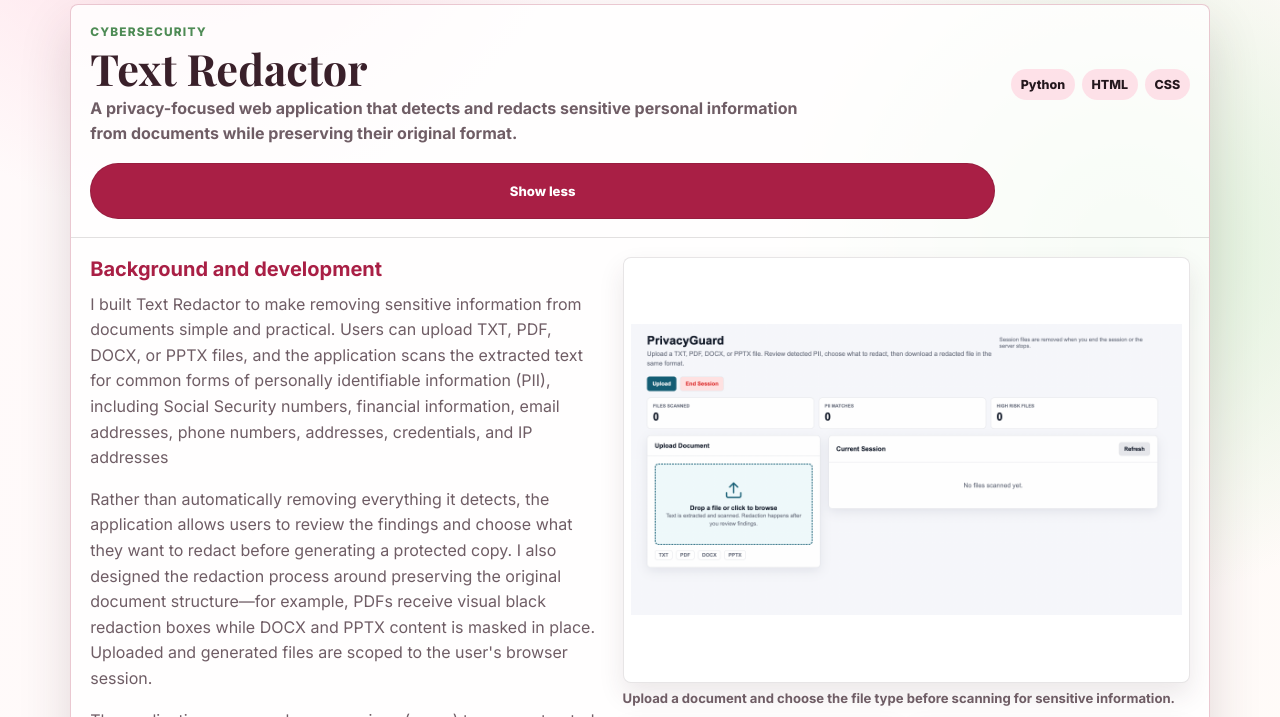
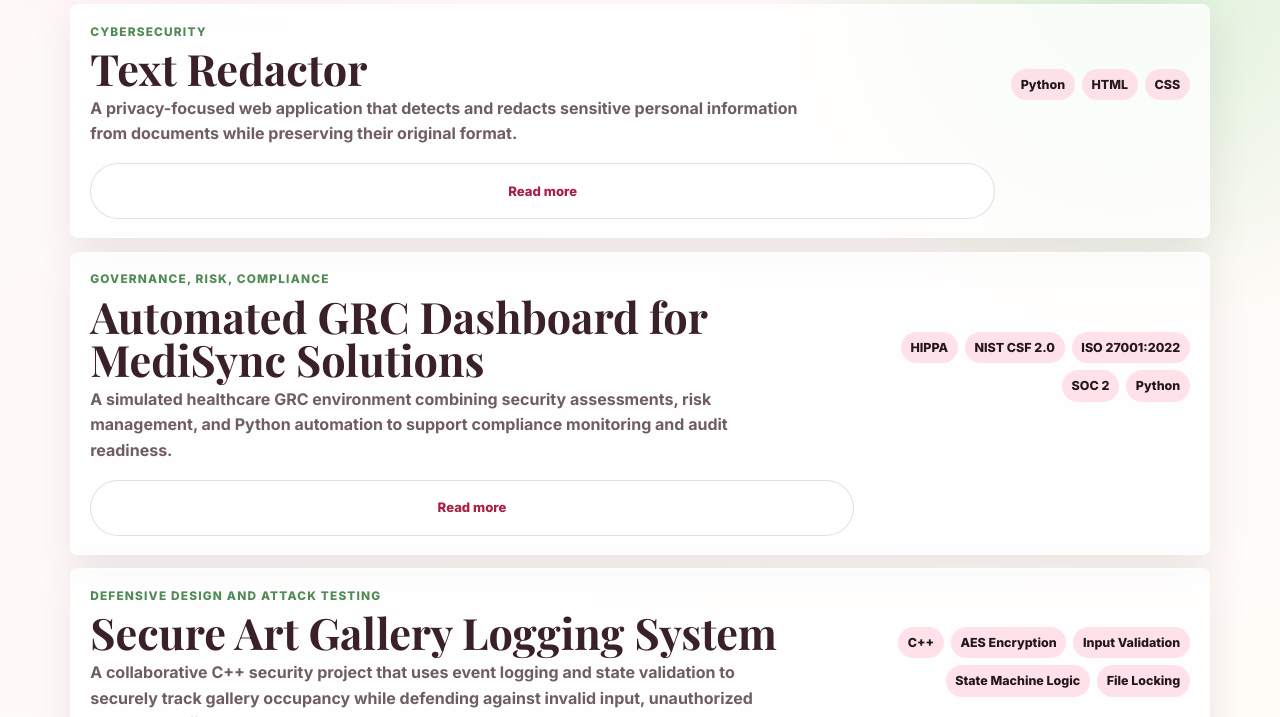
Before and after one commit to ishag615/ishag615.github.io, a website: page projects.html in a window 1280 px wide. Shown: the part 754-1471 px from the top of the page. Drawn offline with nearby package versions, Linux system fonts and the light colour scheme.

Commit message:
updattes

```diff
--- a/projects.html
+++ b/projects.html
@@ -46,7 +46,7 @@
           <h2>Project case notes</h2>
         </div>
         <div class="project-accordion" data-project-accordion>
-          <details class="project-panel" data-project-panel open>
+          <details class="project-panel" data-project-panel>
             <summary>
               <span class="project-summary-main">
                 <span class="project-area">Cybersecurity</span>
@@ -86,7 +86,7 @@
             </div>
           </details>
 
-          <details class="project-panel" data-project-panel open>
+          <details class="project-panel" data-project-panel>
             <summary>
               <span class="project-summary-main">
                 <span class="project-area">Governance, Risk, Compliance</span>
--- a/script.js
+++ b/script.js
@@ -102,6 +102,8 @@ filterButtons.forEach((button) => {
 });
 
 projectPanels.forEach((panel) => {
+  panel.open = false;
+
   panel.addEventListener("toggle", () => {
     if (!panel.open) return;
 
```
